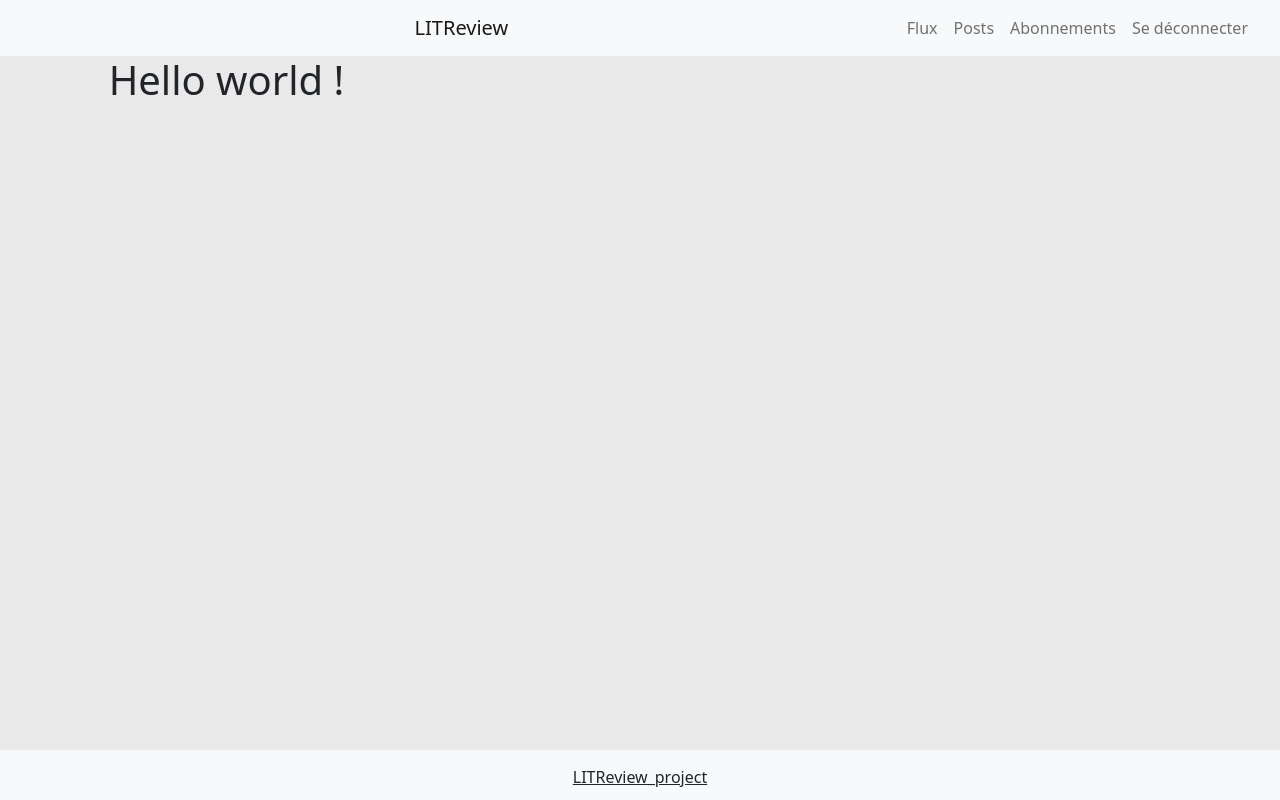
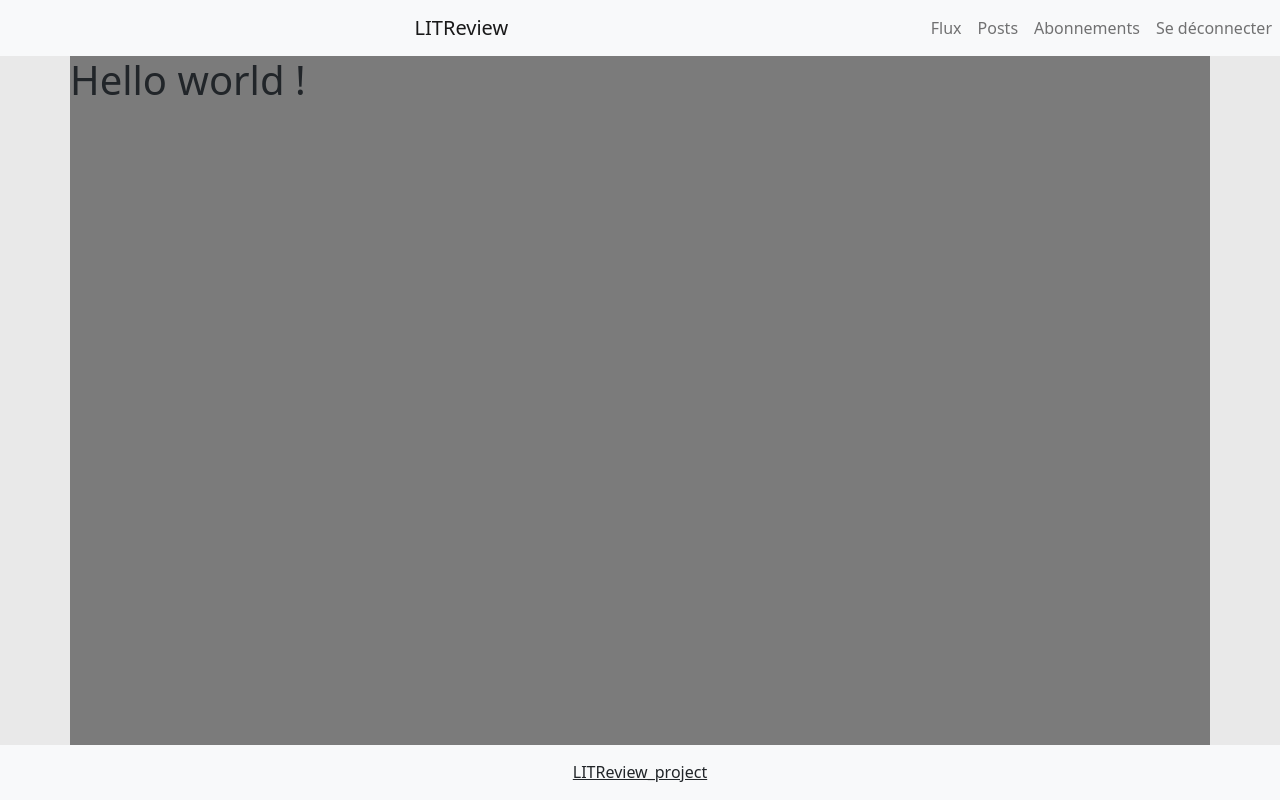
Before and after one commit to npaillasson/LITReview_project, a Django app: page / in a window 1280 px wide. Run offline with Django 3.2, Linux system fonts and the light colour scheme.

Commit message:
solved the page overflow bug

```diff
--- a/src/review/templates/review/base.html
+++ b/src/review/templates/review/base.html
@@ -9,8 +9,8 @@
       <script src="https://cdn.jsdelivr.net/npm/bootstrap@5.1.0/dist/js/bootstrap.bundle.min.js" integrity="sha384-U1DAWAznBHeqEIlVSCgzq+c9gqGAJn5c/t99JyeKa9xxaYpSvHU5awsuZVVFIhvj" crossorigin="anonymous"></script>
   </head>
   <body>
-    <div id="" class="d-flex flex-column h-100">
-      <div class="row ">
+    <div class="d-flex flex-column h-100">
+      <div class="row gx-0">
         <div class="col-12">
           <header>
             <nav class="navbar navbar-expand-lg navbar-light bg-light">
@@ -52,14 +52,14 @@
           </header>
         </div>
       </div>
-      <div class="row justify-content-center flex-grow-1 flex_shrink-0 w-auto" style="background-color: rgb(233,233,233);">
-        <div class="col-10">
+      <div class="row gx-0 justify-content-center flex-grow-1 flex_shrink-0 w-auto" style="background-color: rgb(233,233,233);">
+        <div class="col-12">
         {% block body %}{% endblock %}
         </div>
       </div>
-      <div class="row flex-shrink-0">
+      <div class="row gx-0 flex-shrink-0">
         <div class="col-12">
-          <footer class="bg-light">
+          <footer class="bg-light h-100">
             <p id="footer_message">LITReview_project</p>
           </footer>
         </div>
--- a/src/review/templates/review/index.html
+++ b/src/review/templates/review/index.html
@@ -1,5 +1,9 @@
 {% extends 'review/base.html'  %}
 Index
 {% block body %}
-<h1>Hello world !</h1>
+<div class="container d-flex h-100" style="background: rgb(123, 123, 123);">
+	<div class="flex-grow-1">
+		<h1>Hello world !</h1>
+	</div>
+</div>
 {% endblock %}
```
Also changed, not shown: src/review/static/css/base_style.css (line endings or trailing spaces).
